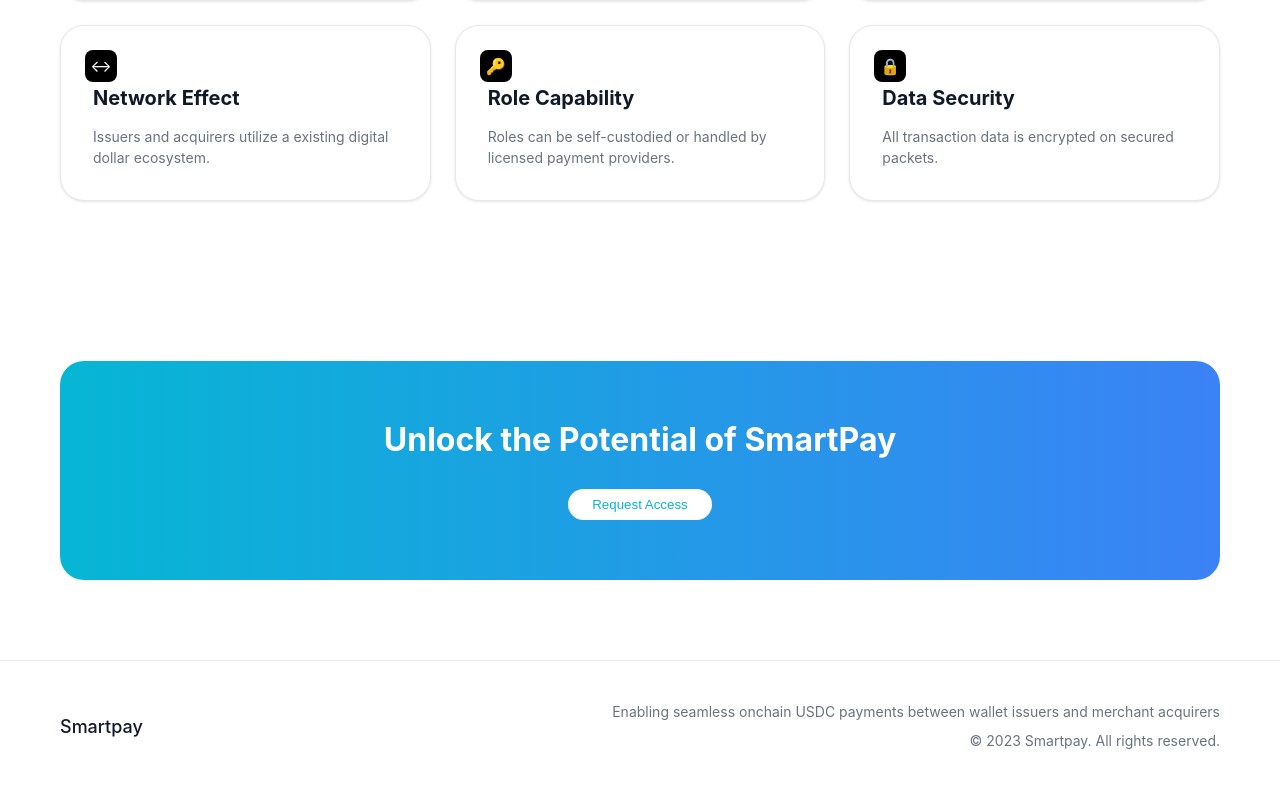
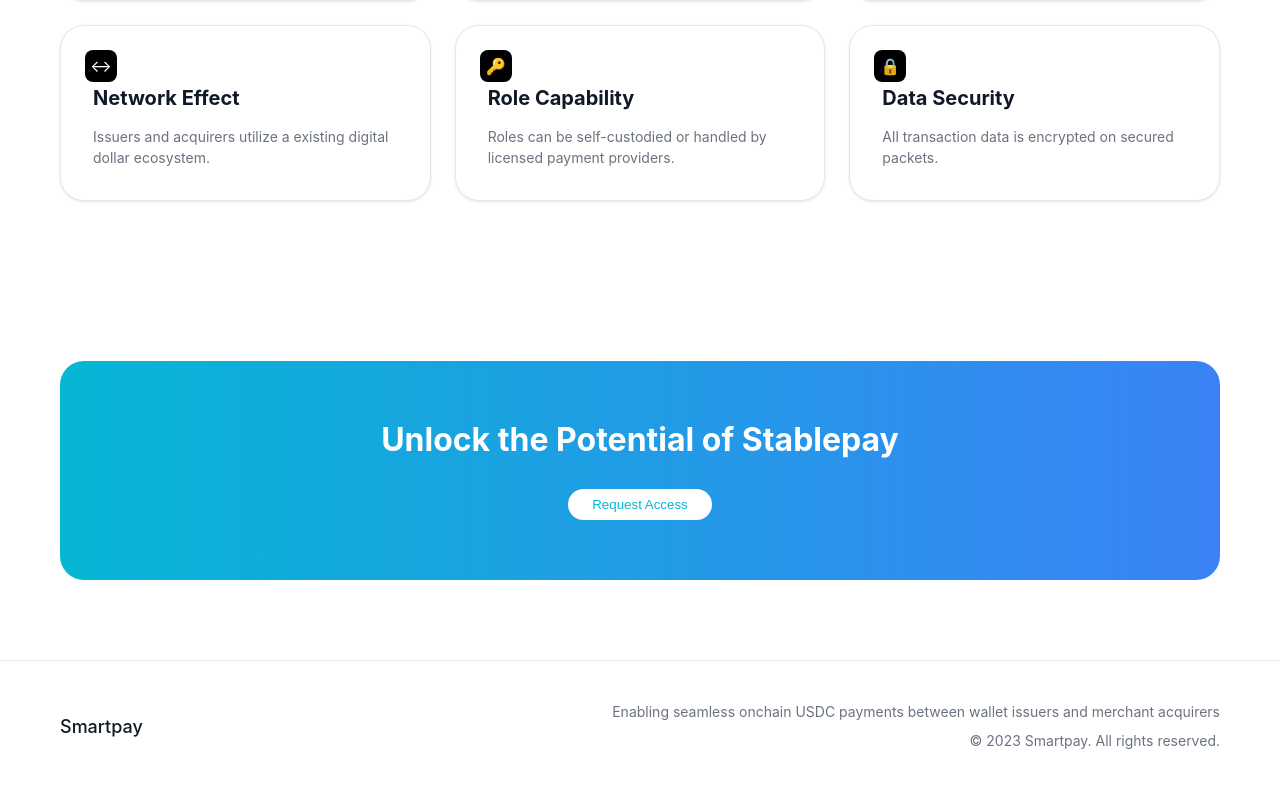
Before and after one commit to KartikeyaNainkhwal/cbde, a React (Vite) app in the folder vite-project/: page / in a window 1280 px wide. Shown: the part 1734-2521 px from the top of the page. Built offline with nearby package versions, Linux system fonts and the light colour scheme.

Commit message:
Update CTA.tsx

```diff
--- a/vite-project/src/components/CTA.tsx
+++ b/vite-project/src/components/CTA.tsx
@@ -3,7 +3,7 @@
       <section className="cta">
         <div className="container">
           <div className="cta-card">
-            <h2 className="cta-title">Unlock the Potential of SmartPay</h2>
+            <h2 className="cta-title">Unlock the Potential of Stablepay</h2>
             <button className="btn btn-primary btn-light">Request Access</button>
           </div>
         </div>
```
